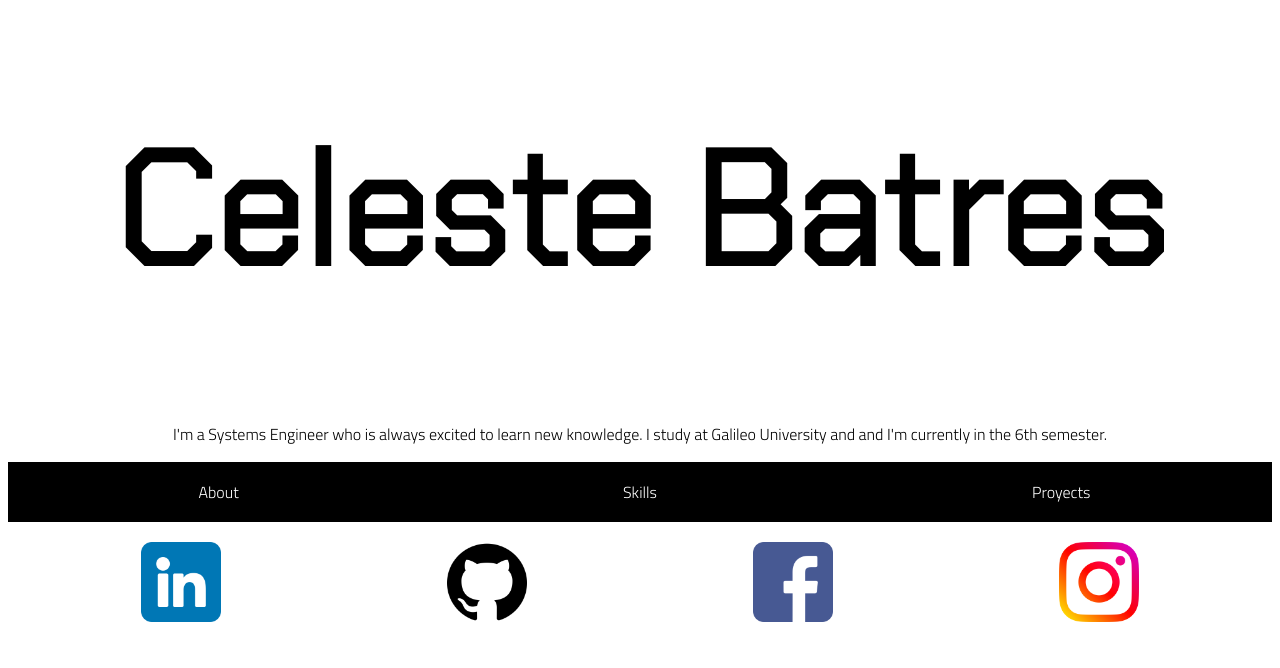
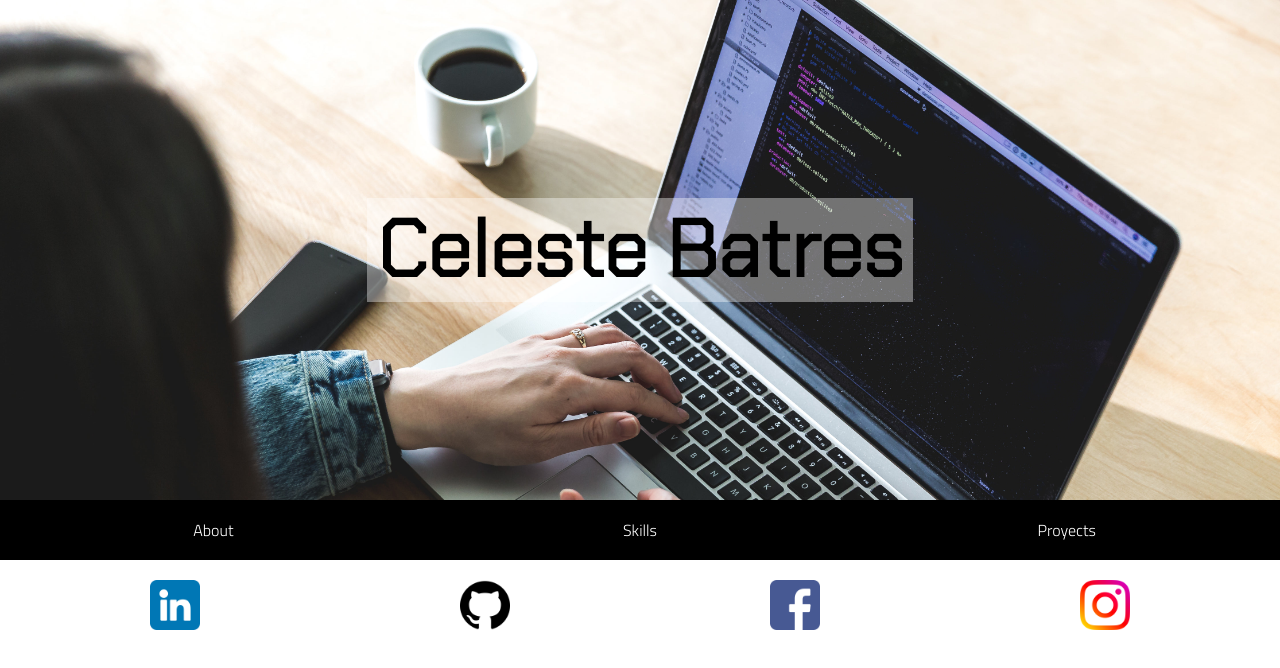
Before and after one commit to celestebatres/celestebatres.github.io, a plain HTML site: page index.html in a window 1280 px wide. Drawn offline with Linux system fonts and the light colour scheme; a web font is replaced by a local one.

Commit message:
implementacion

```diff
--- a/css/styles.css
+++ b/css/styles.css
@@ -2,19 +2,34 @@
 @import url('https://fonts.googleapis.com/css2?family=Rubik+Dirt&family=Titillium+Web:wght@300&display=swap');
 @import url('https://fonts.googleapis.com/css2?family=Chakra+Petch:wght@300&family=Rubik+Dirt&family=Titillium+Web:wght@300&display=swap');
 
+body{
+    margin: 0px;
+}
+
 header{
-    padding: 0px 20px;
+    background-image: url("../img/woman-codes.jpg");
+    background-size: cover;
+    color: #000000;
+    height: 500px;
+    position: relative;
     text-align: center;
+    display: flex;
+    align-items: center;
+    justify-content: center;
 }
 
 a{
     color: inherit;
     text-decoration: none;
+
 }
 
 h1{
-    font-size:10em;
+    background-color: rgba(255, 255, 255, 0.384);
+    font-size:5rem;
     font-family: 'Chakra Petch', sans-serif;
+    padding-left: 10px;
+    padding-right: 10px;
 }
 p, a{
     font-family: 'Titillium Web', sans-serif;;
@@ -38,10 +53,10 @@ p, a{
 
 }
 .bar_op:hover{
-    background-color: gray;
+    background-color: rgba(255, 255, 255, 0.384);
 }
 .icon{
-    height:5em;
+    height:50px;
 }
 
 .contact{
--- a/index.html
+++ b/index.html
@@ -10,7 +10,7 @@
 <body>
     <header>
         <h1>Celeste Batres</h1>
-        <p>I'm a Systems Engineer who is always excited to learn new knowledge. I study at Galileo University and and I'm currently in the 6th semester.</p>
+        <!-- <p>I'm a Systems Engineer who is always excited to learn new knowledge. I study at Galileo University and and I'm currently in the 6th semester.</p> -->
     </header>
     <main>
         <div class="bar">
```
Also changed, not shown: img/woman-codes.jpg (added).
